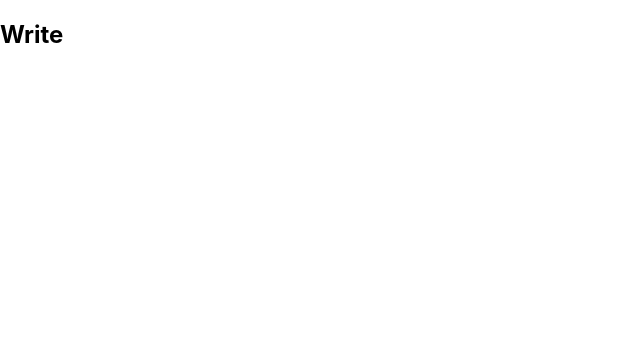
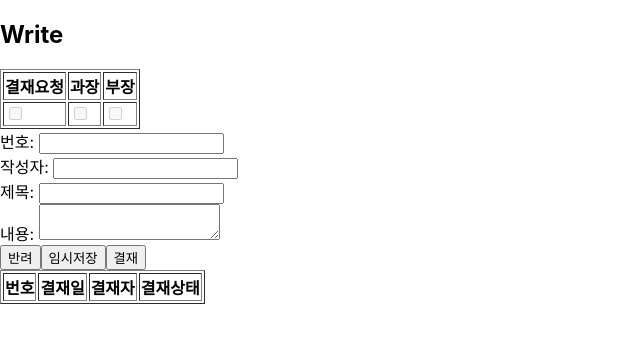
Before and after one commit to zeratool0207/aprv_front, a React (Create React App) app: page /write in a window 1280 px wide. Shown: the top 342 px of the page, without its empty margins (0-640 px from the left). Built offline with nearby package versions, Linux system fonts and the light colour scheme.

Commit message:
main modify, write modify ...

```diff
--- a/src/pages/Main.js
+++ b/src/pages/Main.js
@@ -66,6 +66,7 @@ const Main = () => {
             { reprYn == 'Y' && <button>대리결제</button>}
             <br/> <br/>
             <select>
+                <option key={'searchTypeDefault'}>선택</option>
                 {searchTypeList.map((item, idx) => (
                     <option value={item.cod_id} key={'searchType'+idx}>{item.cod_name}</option>
                 ))}
@@ -76,10 +77,14 @@ const Main = () => {
             &nbsp;
 
             <select>
+                <option key={'aprvStatusDefault'}>선택</option>
                 {aprvStatusList.map((item, idx) => (
                     <option value={item.cod_id} key={'aprvStatus'+idx}>{item.cod_name}</option>
                 ))}
             </select>
+
+            &nbsp;
+            <button onClick={() => console.log('조회')}>조회</button>
             <br/> <br/>
             <input type="date"></input>&nbsp;&nbsp;
             <input type="date"></input>
@@ -99,8 +104,8 @@ const Main = () => {
                     </tr>
                 </thead>
                 <tbody>
-                    {boardList.map((item) => (
-                        <tr>
+                    {boardList.map((item, idx) => (
+                        <tr key={"boardList"+idx}>
                             <td>{item.brd_id}</td>
                             <td>{item.brd_created_by}</td>
                             <td>{item.brd_content}</td>
--- a/src/pages/Write.js
+++ b/src/pages/Write.js
@@ -1,6 +1,8 @@
 import React, { useState, useEffect } from 'react';
 
 const Write = () => {
+
+    const [ histList, setHistList ] = useState([]);
 
     useEffect(() => {
         console.log('Write 화면 최초 렌더링');
@@ -9,6 +11,54 @@ const Write = () => {
     return (
         <>
             <h2>Write</h2>
+            <table border="1">
+                <thead>
+                    <tr>
+                        <th>결재요청</th>
+                        <th>과장</th>
+                        <th>부장</th>
+                    </tr>
+                </thead>
+                <tbody>
+                    <tr>
+                        <td><input type="checkbox" disabled></input></td>
+                        <td><input type="checkbox" disabled></input></td>
+                        <td><input type="checkbox" disabled></input></td>
+                    </tr>
+                </tbody>
+            </table>
+            <div>
+                번호: <input type="text"></input><br/>
+                작성자: <input type="text"></input><br/>
+                제목: <input type="text"></input><br/>
+                내용: <textarea></textarea>
+            </div>
+            <div>
+                <button type="button">반려</button>
+                <button type="button">임시저장</button>
+                <button type="button">결재</button>
+            </div>
+            <table border="1">
+                <thead>
+                    <tr>
+                        <th>번호</th>
+                        <th>결재일</th>
+                        <th>결재자</th>
+                        <th>결재상태</th>
+                    </tr>
+                </thead>
+                <tbody>
+                    {/* {histList.map((item, idx) => (
+                        <tr key={"histList"+idx}>
+                            <td>{item.hst_id}</td>
+                            <td>{item.hst_approved_at}</td>
+                            <td>{item.hst_approved_by}</td>
+                            <td>{item.hst_status_name}</td>
+                        </tr>
+                    ))} */}
+                </tbody>
+            </table>
+
         </>
     )
 }
```
